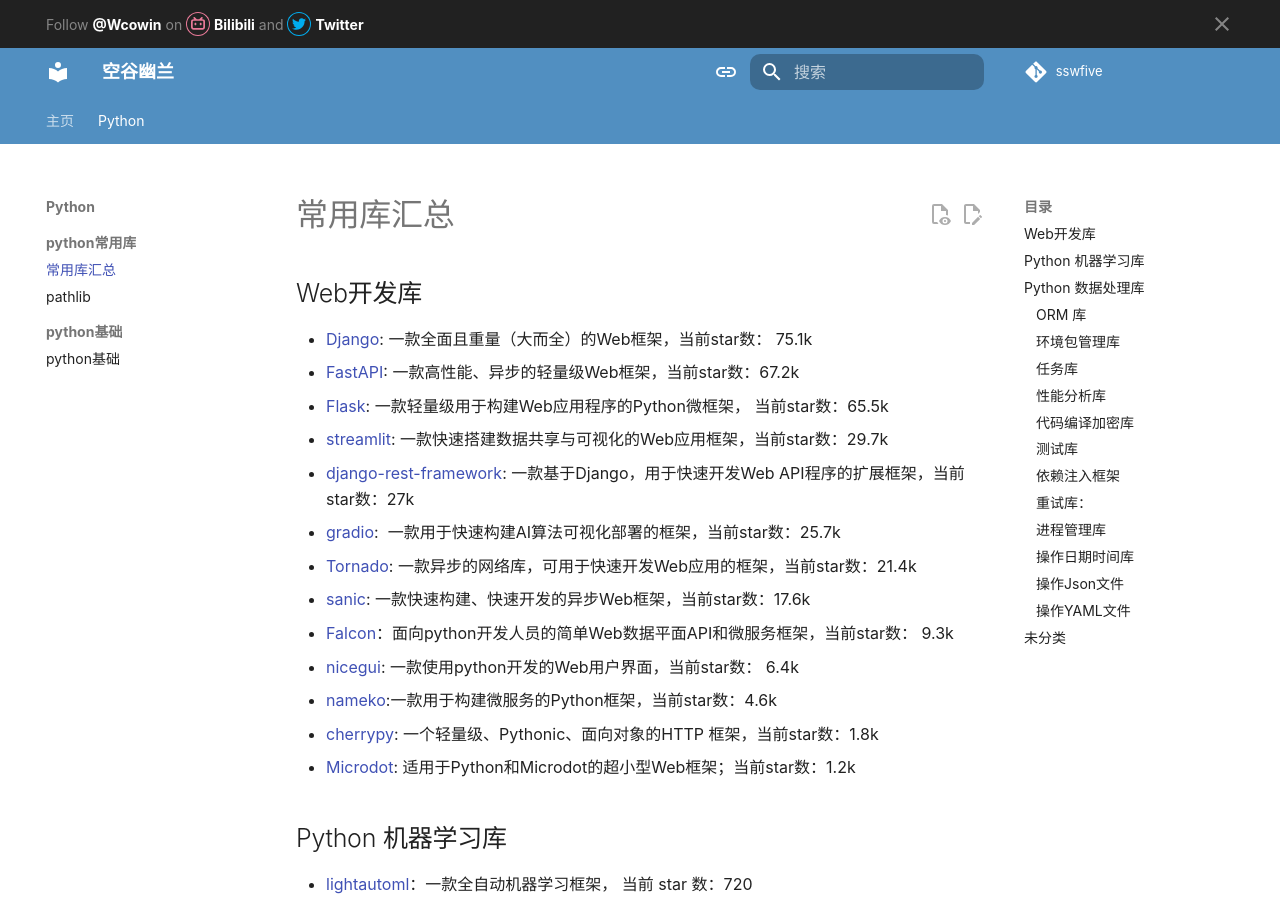
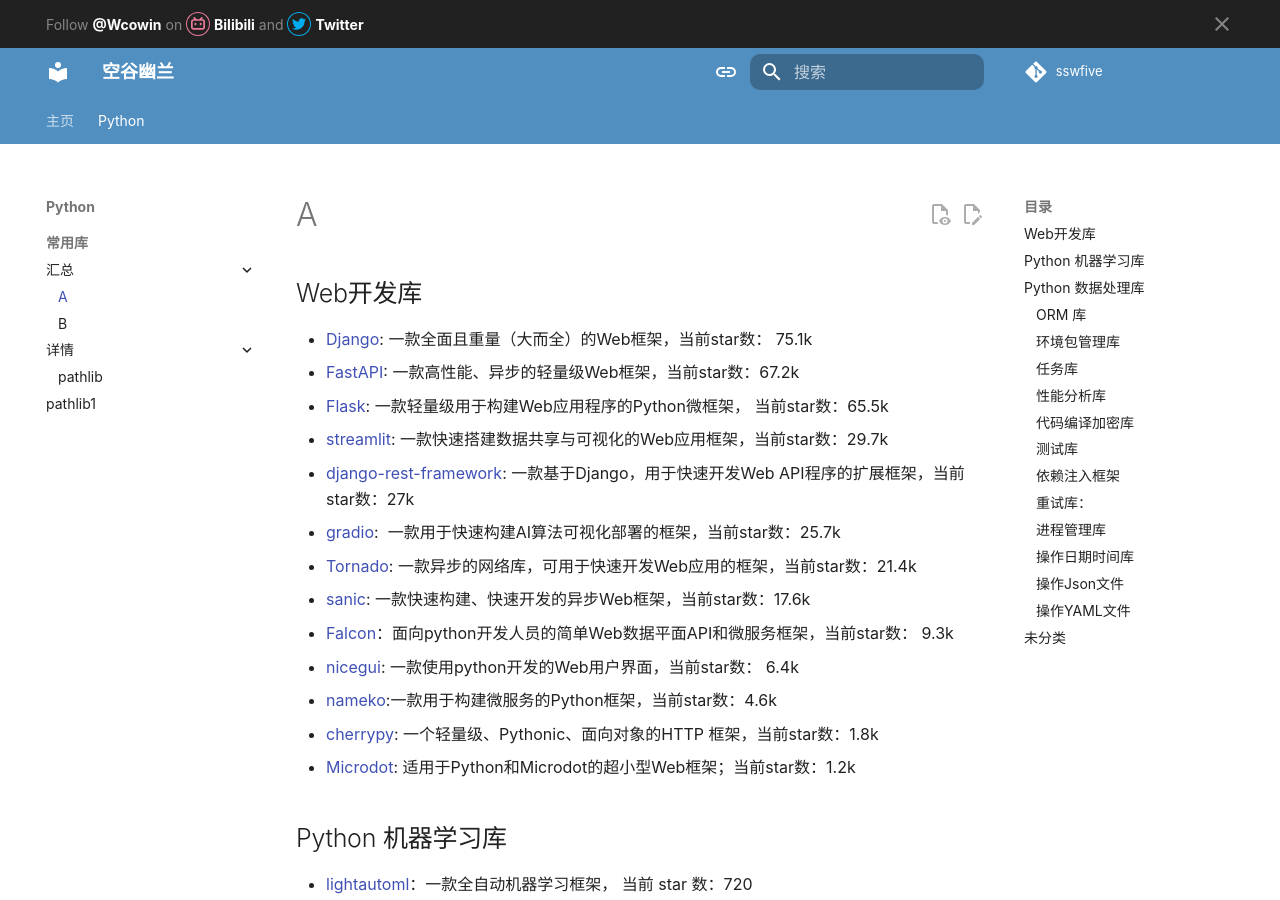
Before and after one commit to sswfive/bloghub, an MkDocs documentation site: the page built from docs/python/python_lib/lib_common_summary.md, in a window 1280 px wide and 900 px high. Built offline with MkDocs 1.6.1 and Material for MkDocs 9.7.7, drawn with Linux system fonts in a browser that asks for light colours; a style sheet for code colours, icons or effects is not loaded; part of the change alters nothing that is shown.

Commit message:
feat: add nav level

```diff
--- a/mkdocs.yml
+++ b/mkdocs.yml
@@ -71,15 +71,14 @@ nav:
   - 主页:
     - index.md
     - 标签: tag.md
-
   - Python:
-    - python常用库:
-      - 常用库汇总: python/python_lib/lib_common_summary.md
-      - pathlib: python/python_lib/pathlib.md
-    - python基础:
-      - python基础: python/python_base/python_base.md
-
-
+    - 常用库:
+      - 汇总:
+        - A: python/python_lib/lib_common_summary.md
+        - B: python/python_lib/pathlib2.md
+      - 详情:
+        - pathlib: python/python_lib/core/pathlib.md
+      - pathlib1: python/python_lib/pathlib1.md
 
   # - 标签: tag.md
   # - 留言板: liuyanban.md
```
Also changed, not shown: docs/python/python_lib/core/pathlib.md (renamed from docs/python/python_lib/pathlib.md).
